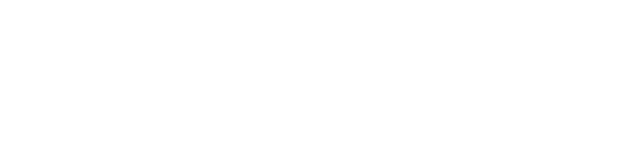
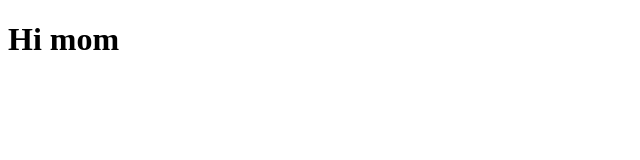
Before and after one commit to jonasholbech/git-in-vs-code, a plain HTML site: page index.html in a window 1280 px wide. Shown: the whole page, without its empty margins (0-640 px from the left). Drawn offline with Linux system fonts and the light colour scheme.

Commit message:
hi mom added

```diff
--- a/index.html
+++ b/index.html
@@ -7,6 +7,7 @@
     <link rel="stylesheet" href="style.css" />
   </head>
   <body>
+    <h1>Hi mom</h1>
     <script src="main.js"></script>
   </body>
 </html>
```
